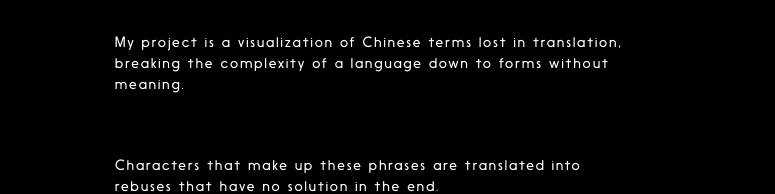
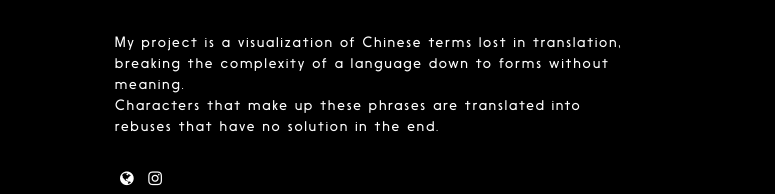
Before and after one commit to aparlato/formfollowsfiction.github.io, a plain HTML site: page projects/jjuang.html in a window 1280 px wide. Shown: the part 523-717 px from the top of the page, 0-775 px from the left. Drawn offline with nearby package versions, Linux system fonts and the light colour scheme; files whose address does not match are found by name.

Commit message:
Update jjuang.html

```diff
--- a/projects/jjuang.html
+++ b/projects/jjuang.html
@@ -97,8 +97,8 @@
       <!-- ****** DESCRIPTION ****** -->
 
       <div class="desc">
-        <p>My project is a visualization of Chinese terms lost in translation, breaking the complexity of a language down to forms without meaning.</p>
-        <p></p>Characters that make up these phrases are translated into rebuses that have no solution in the end.</p>
+        <p>My project is a visualization of Chinese terms lost in translation, breaking the complexity of a language down to forms without meaning.
+        </br>Characters that make up these phrases are translated into rebuses that have no solution in the end.</p>
       </div>
 
       <!-- ****** SOCIAL MEDIA ****** -->
```
